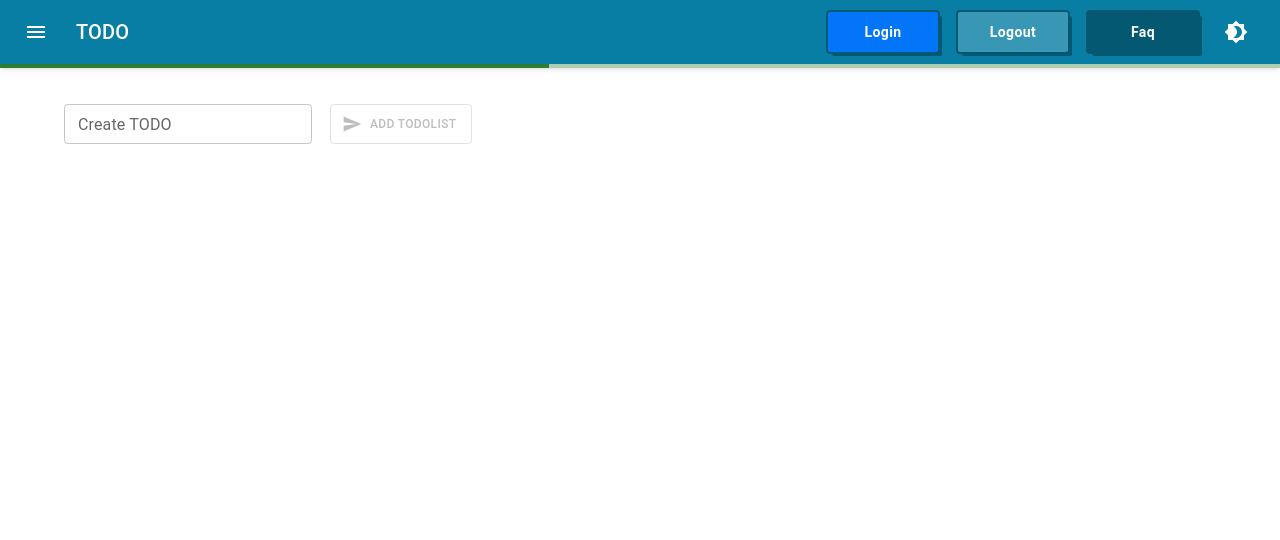
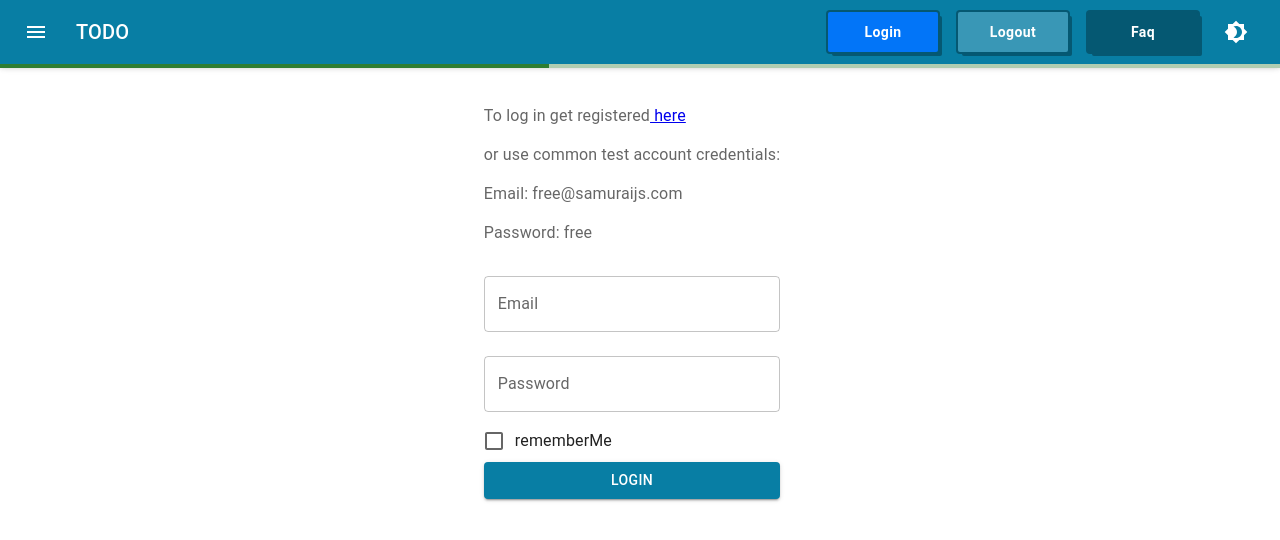
Before and after one commit to Intrstng/Todo_list, a React (Create React App) app: page /login in a window 1280 px wide. Shown: the top 540 px of the page. Built offline with nearby package versions, Linux system fonts and the light colour scheme; no server answers.

Commit message:
feat: add Routes, ErrorPage, Login Formik

```diff
--- a/package.json
+++ b/package.json
@@ -20,10 +20,12 @@
     "@types/react-redux": "^7.1.33",
     "@types/uuid": "^9.0.7",
     "axios": "^1.7.2",
+    "formik": "^2.4.6",
     "gh-pages": "^6.1.0",
     "react": "^18.2.0",
     "react-dom": "^18.2.0",
     "react-redux": "^9.0.4",
+    "react-router-dom": "^6.24.0",
     "react-scripts": "5.0.1",
     "redux": "^5.0.1",
     "redux-thunk": "^3.1.0",
--- a/src/app/App.tsx
+++ b/src/app/App.tsx
@@ -14,7 +14,7 @@ import LinearProgress from '@mui/material/LinearProgress';
 import { ErrorSnackbar } from '../components/ErrorSnackbar/ErrorSnackBar';
 import { statusSelector } from './selectors/appSelectors';
 import { Status } from './reducers/appReducer';
-
+import {Outlet} from "react-router-dom";
 
 type CustomThemeMode = 'dark' | 'light'
 
@@ -39,15 +39,6 @@ const App = () => {
         setCustomThemeMode(customThemeMode === 'light' ? 'dark' : 'light');
     }
 
-    const addTodolist = useCallback((newTitle: string) => {
-        // // For useReducer():
-        // const action = removeTodolistAC(id); // !!!!!!!!!!!
-        // dispatchTodolists(action); // we cannot use dispatchTodolists(removeTodolistAC(id)) here
-        // dispatchTasks(action); // we cannot use dispatchTodolists((removeTodolistAC(id)) here
-        //dispatch(addTodolistAC(newTitle));  // !!!!!!! один dispatch и action
-        dispatch(addTodoListTC(newTitle));
-    }, [dispatch]) // we can remove dispatch from deps
-
     const linearProgressStyles = {
         position: 'absolute',
             top: 64, // fix
@@ -66,12 +57,9 @@ const App = () => {
             {appStatus === 'loading' && <LinearProgress color={'success'} sx={linearProgressStyles}/>}
             <ErrorSnackbar />
                 <Container maxWidth='xl' fixed sx={{marginTop: '40px'}}>
-                    <AddItemForm addItem={addTodolist}
-                                 className={'inputForm'}
-                                 titleBtn={'Add todolist'}
-                                 label={'Create TODO'} />
+
                     <Grid container spacing={2}>
-                        <Todolists />
+                        <Outlet />
                     </Grid>
                 </Container>
         </div>
--- /dev/null
+++ b/src/features/ErrorPage/ErrorPage.tsx
@@ -0,0 +1,10 @@
+import React from 'react';
+
+
+export const ErrorPage = () => {
+    return (
+        <div>
+            Error 404
+        </div>
+    );
+};
--- /dev/null
+++ b/src/features/Login/Login.module.css
@@ -0,0 +1,5 @@
+.error {
+    color: #ca4b3f;
+    font-family: Arial;
+    font-size: 0.8em;
+}
--- /dev/null
+++ b/src/features/Login/Login.tsx
@@ -0,0 +1,106 @@
+import React from 'react'
+import Grid from '@mui/material/Grid'
+import Checkbox from '@mui/material/Checkbox'
+import FormControl from '@mui/material/FormControl'
+import FormControlLabel from '@mui/material/FormControlLabel'
+import FormGroup from '@mui/material/FormGroup'
+import FormLabel from '@mui/material/FormLabel'
+import TextField from '@mui/material/TextField'
+import Button from '@mui/material/Button'
+import { useFormik } from 'formik';
+import S from './Login.module.css';
+
+// const validate = (values) => {
+//     const errors = {};
+//
+//     if (!values.password) {
+//         errors.password = 'Required';
+//     } else if (values.password.length < 8) {
+//         errors.password = 'Must be 8 characters or more';
+//     }
+//
+//     if (!values.email) {
+//         errors.email = 'Required';
+//     } else if (!/^[A-Z0-9._%+-]+@[A-Z0-9.-]+\.[A-Z]{2,4}$/i.test(values.email)) {
+//         errors.email = 'Invalid email address';
+//     }
+//
+//     return errors;
+// };
+
+type FormikErrors = {
+    email?: string | null
+    password?: string | null
+}
+
+export const Login = () => {
+    const formik = useFormik({
+        initialValues: {
+            email: '',
+            password: '',
+            rememberMe: false,
+        },
+        validate: (values) => {
+            const errors: FormikErrors = {};
+            if (!values.password) {
+                errors.password = 'Required';
+            } else if (values.password.length < 8) {
+                errors.password = 'Must be 8 characters or more';
+            }
+            if (!values.email) {
+                errors.email = 'Required';
+            } else if (!/^[A-Z0-9._%+-]+@[A-Z0-9.-]+\.[A-Z]{2,4}$/i.test(values.email)) {
+                errors.email = 'Invalid email address';
+            }
+            return errors;
+        },
+        onSubmit: values => {
+            alert(JSON.stringify(values));
+        },
+    });
+    return (
+        <Grid container justifyContent={'center'}>
+            <Grid item justifyContent={'center'}>
+                <form onSubmit={formik.handleSubmit}>
+                    <FormControl>
+                        <FormLabel>
+                            <p>To log in get registered
+                                <a href={'https://social-network.samuraijs.com/'} target={'_blank'}> here</a>
+                            </p>
+                            <p>or use common test account credentials:</p>
+                            <p>Email: free@samuraijs.com</p>
+                            <p>Password: free</p>
+                        </FormLabel>
+                        <FormGroup>
+                            <TextField label='Email'
+                                       type='email'
+                                       margin='normal'
+                                       {...formik.getFieldProps('email')}/>
+                        {/*    initialValues: {  // the values are taken from here*/}
+                        {/*    email: '',*/}
+                        {/*    password: '',*/}
+                        {/*    rememberMe: false,*/}
+                        {/*},*/}
+                            {formik.errors.email ? <div className={S.error}>{formik.errors.email}</div> : null}
+                            <TextField type='password'
+                                       label='Password'
+                                       margin='normal'
+                                       {...formik.getFieldProps('password')}/>
+                            {formik.errors.password ? <div className={S.error}>{formik.errors.password}</div> : null}
+                            <FormControlLabel label={'rememberMe'}
+                                              checked={formik.values.rememberMe}
+                                              control={<Checkbox name={'rememberMe'}/>}
+                                              {...formik.getFieldProps('rememberMe')}/>
+                            <Button type={'submit'}
+                                    variant={'contained'}
+                                    color={'primary'}
+                                    disabled={!!(formik.errors.email || formik.errors.password)}>
+                                Login
+                            </Button>
+                        </FormGroup>
+                    </FormControl>
+                </form>
+            </Grid>
+        </Grid>
+    )
+}
--- a/src/features/Todolists/Todolists.tsx
+++ b/src/features/Todolists/Todolists.tsx
@@ -1,15 +1,31 @@
-import React, { memo } from 'react';
+import React, { memo, useCallback } from 'react';
 import { Grid } from '@mui/material';
 import Paper from '@mui/material/Paper';
 import { Todolist } from './TodoList/Todolist';
-import { useAppSelector } from '../../app/store';
-import { TodolistDomainType } from './reducers';
+import { useAppDispatch, useAppSelector } from '../../app/store';
+import { addTodoListTC, TodolistDomainType } from './reducers';
 import { todoListsSelector } from './selectors';
+import { AddItemForm } from '../../components/AddItemForm/AddItemForm';
 
 export const Todolists = memo(() => {
     const todoLists = useAppSelector<TodolistDomainType[]>(todoListsSelector);
+    const dispatch = useAppDispatch();
+
+    const addTodolist = useCallback((newTitle: string) => {
+        // // For useReducer():
+        // const action = removeTodolistAC(id); // !!!!!!!!!!!
+        // dispatchTodolists(action); // we cannot use dispatchTodolists(removeTodolistAC(id)) here
+        // dispatchTasks(action); // we cannot use dispatchTodolists((removeTodolistAC(id)) here
+        //dispatch(addTodolistAC(newTitle));  // !!!!!!! один dispatch и action
+        dispatch(addTodoListTC(newTitle));
+    }, [dispatch]) // we can remove dispatch from deps
+
     return (
         <>
+            <AddItemForm addItem={addTodolist}
+                         className={'inputForm'}
+                         titleBtn={'Add todolist'}
+                         label={'Create TODO'} />
             { todoLists.map(tl => <Grid item key={tl.id}>
                     <Paper elevation={3}>
                         <Todolist todolist={tl}/>
--- a/src/index.tsx
+++ b/src/index.tsx
@@ -4,14 +4,47 @@ import './index.css';
 import {Provider} from 'react-redux';
 import AppWithRedux from './app/App';
 import {store} from './app/store';
+import {createBrowserRouter, Navigate, RouterProvider} from "react-router-dom";
+import { Login } from './features/Login/Login';
+import { Todolists } from './features/Todolists/Todolists';
+import { ErrorPage } from './features/ErrorPage/ErrorPage';
 
+const router = createBrowserRouter([
+    {
+        path: '/',
+        element: <AppWithRedux/>,
+        errorElement: <Navigate to={'/error'}/>,
+        children: [
+            {
+                index: true,
+                element: <Navigate to="/todolists"/>
+            },
+            {
+                path: '/login',
+                element: <Login/>,
+            },
+            {
+                path: '/todolists',
+                element: <Todolists/>,
+            },
+            // {
+            //     path: '/error',
+            //     element: <ErrorPage/>,
+            // },
+        ],
+    },
+    {
+        path: '/error',
+        element: <ErrorPage/>,
+    },
+]);
 
 const root = ReactDOM.createRoot(
   document.getElementById('root') as HTMLElement
 );
 root.render(
     <Provider store={store}>
-        <AppWithRedux/>
+        <RouterProvider router={router}/>
     </Provider>
 );
 
```
Also changed, not shown: 1 other file (tests, documents, lock files or other folders).
